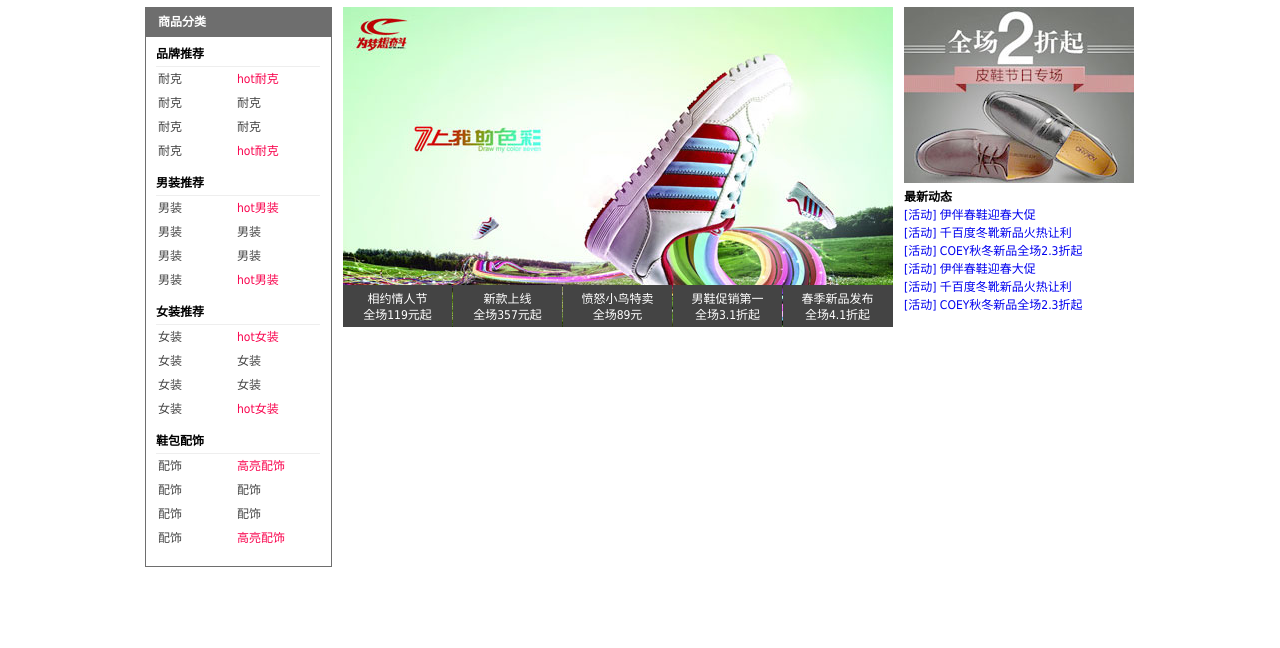
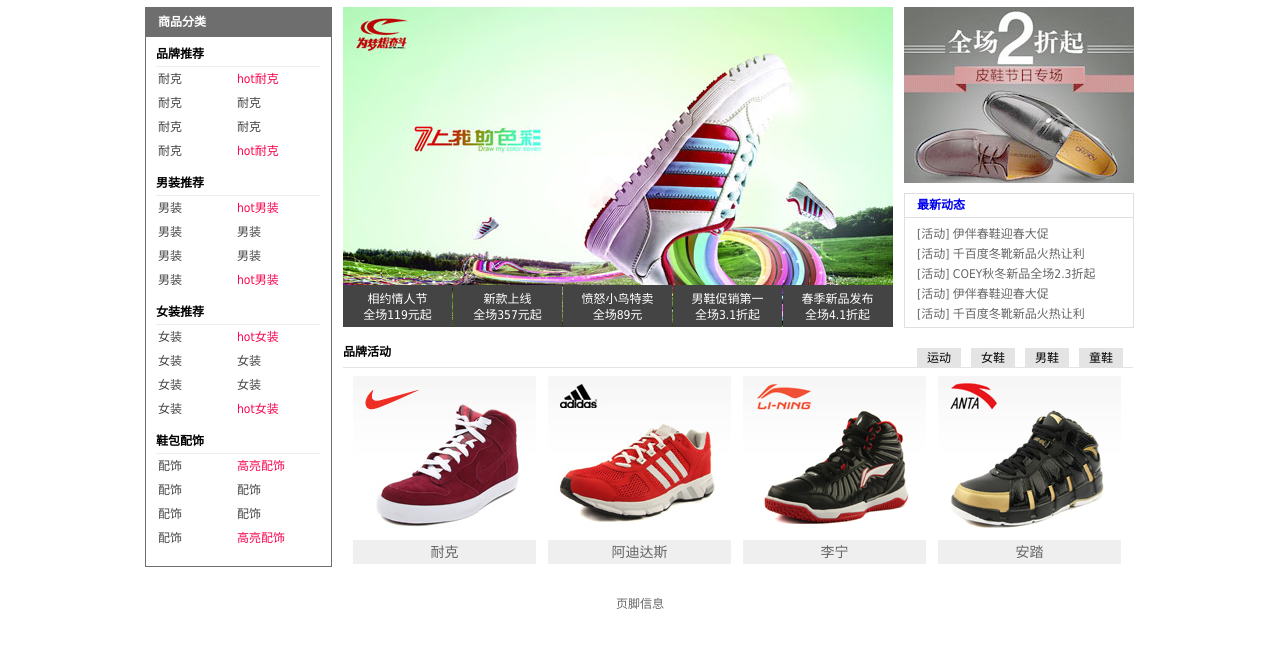
Before and after one commit to liao2524/event, a plain HTML site: page exercise/index.html in a window 1280 px wide. Shown: the part 108-756 px from the top of the page. Drawn offline with Linux system fonts and the light colour scheme.

Commit message:
完善整个HTML和CSS

```diff
--- a/exercise/index.html
+++ b/exercise/index.html
@@ -142,7 +142,7 @@
 	    </div>
 	</div>
 
-	<!-- 注意内容 -->
+	<!-- 主体内容 -->
 	<div id="content">
 		<div class="janeshop">
 			<!--分类   star  -->
@@ -216,7 +216,7 @@
 			</div>
 			<div class="jnNotice">
 				<div id="jnMiaosha">
-				<a href="#nogo" class="JS_css3"><img src="images/upload/20120216.jpg" alt="冬品清仓"  /></a>
+					<a href="#nogo" class="JS_css3"><img src="images/upload/20120216.jpg" alt="冬品清仓"  </a>
 				</div>
 				<div id="jnNoticeInfo">
 					<h2 title="最新动态">最新动态</h2>
@@ -231,8 +231,94 @@
 					<br class="clear" />
 				</div>
 		</div>
-			<div class="jnBrand"></div>
+			<div id="jnBrand">
+				<div id="jnBrandTab">
+					<h2 title="品牌活动">品牌活动</h2>
+					<ul>
+						<li><a title="运动" href="#nogo">运动</a></li>
+						<li><a title="女鞋" href="#nogo">女鞋</a></li>
+						<li><a title="男鞋" href="#nogo">男鞋</a></li>
+						<li><a title="Applife" href="#nogo">童鞋</a></li>
+					</ul>
+				</div>
+				<div id="jnBrandContent">
+					<div id="jnBrandList">
+						<ul>
+							<li>
+								<a href="###" class="JS_live"><img alt="耐克" src="images/upload/20120217.jpg"></a>
+								<span><a href="#nogo">耐克</a></span>
+							</li>
+							<li>
+								<a href="###"><img alt="耐克" src="images/upload/20120218.jpg"></a>
+								<span><a href="#nogo">阿迪达斯</a></span>
+							</li>
+							<li>
+								<a href="###"><img alt="耐克" src="images/upload/20120219.png"></a>
+								<span><a href="#nogo">李宁</a></span>
+							</li>
+							<li>
+								<a href="###"><img alt="耐克" src="images/upload/20120220.png"></a>
+								<span><a href="#nogo">安踏</a></span>
+							</li>
+							<li>
+								<a href="###"><img alt="耐克" src="images/upload/20120217.jpg"></a>
+								<span><a href="#nogo">耐克</a></span>
+							</li>
+							<li>
+								<a href="###"><img alt="耐克" src="images/upload/20120218.jpg"></a>
+								<span><a href="#nogo">阿迪达斯</a></span>
+							</li>
+							<li>
+								<a href="###"><img alt="耐克" src="images/upload/20120219.png"></a>
+								<span><a href="#nogo">李宁</a></span>
+							</li>
+							<li>
+								<a href="###"><img alt="耐克" src="images/upload/20120220.png"></a>
+								<span><a href="#nogo">安踏</a></span>
+							</li>
+
+							<li>
+								<a href="###"><img alt="耐克" src="images/upload/20120217.jpg"></a>
+								<span><a href="#nogo">耐克</a></span>
+							</li>
+							<li>
+								<a href="###"><img alt="耐克" src="images/upload/20120218.jpg"></a>
+								<span><a href="#nogo">阿迪达斯</a></span>
+							</li>
+							<li>
+								<a href="###"><img alt="耐克" src="images/upload/20120219.png"></a>
+								<span><a href="#nogo">李宁</a></span>
+							</li>
+							<li>
+								<a href="###"><img alt="耐克" src="images/upload/20120220.png"></a>
+								<span><a href="#nogo">安踏</a></span>
+							</li>
+
+							<li>
+								<a href="###"><img alt="耐克" src="images/upload/20120217.jpg"></a>
+								<span><a href="#nogo">耐克</a></span>
+							</li>
+							<li>
+								<a href="###"><img alt="耐克" src="images/upload/20120218.jpg"></a>
+								<span><a href="#nogo">阿迪达斯</a></span>
+							</li>
+							<li>
+								<a href="###"><img alt="耐克" src="images/upload/20120219.png"></a>
+								<span><a href="#nogo">李宁</a></span>
+							</li>
+							<li>
+								<a href="###"><img alt="耐克" src="images/upload/20120220.png"></a>
+								<span><a href="#nogo">安踏</a></span>
+							</li>
+
+						</ul>
 					</div>
 				</div>
+			</div>
+		</div>
+	</div>
+    <!-- 主体内容  end -->
+    <!-- 页面脚步 -->
+    <div id="footer" >页脚信息</div>
 </body>
 </html>
--- a/exercise/styles/main.css
+++ b/exercise/styles/main.css
@@ -291,19 +291,162 @@
     color: #FFFFFF;
 }
 
-/*公告分区样式*/
+/*动态分区样式*/
 #jnNotice{
     float: left;
-    height: 320px;
-    margin: hidden;
-    position: relative;
-    width: 550px;
+    height: 321px;
+    width: 230px;
+    overflow: hidden;
 }
+#jnMiaosha {
+    float: left;
+    height: 176px;
+    margin-bottom: 10px;
+    overflow: hidden;
+    width: 230px;
+}
+.JS_css3 img {
+    -webkit-transition:1s all;
+    -moz-transition:1s all;
+    -o-transition:1s all;
+    transition:1s all;
+}
+.JS_css3:hover img {
+    transform:rotate(720deg);
+}
+#jnNoticeInfo {
+    float: left;
+    border: 1px solid #DFDFDF;
+    height: 133px;
+    overflow: hidden;
+    width: 228px;
+}
+#jnNoticeInfo h2 {
+    height: 23px;
+    line-height: 23px;
+    border-bottom: 1px solid #DFDFDF;
+    text-indent:12px;
+}
+#jnNoticeInfo ul {
+    float: left;
+    padding: 6px 2px 0 12px;
+}
+#jnNoticeInfo li {
+    height: 20px;
+    line-height: 20px;
+    overflow: hidden;
+}
+#jnNoticeInfo li a{
+    color:#666666;
+}
+#jnNoticeInfo li a:hover{
+    color: #008CD7;
+    text-decoration: none;
+}
+
+
+
+
 /*品牌分区样式*/
 #jnBrand {
     float: left;
     height: 230px;
     margin: 10px 0 0;
     overflow: hidden;
-    width: 790px                                                                                                        ;
+    width: 790px;
 }
+#jnBrandTab {
+    border-bottom: 1px solid #E4E4E4;
+    height: 29px;
+    position: relative;
+    width: 790px;
+    float: left;
+}
+#jnBrandTab h2 {
+    height: 29px;
+    line-height: 29px;
+    left: 0;
+    position: absolute;
+    width: 100px;
+}
+#jnBrandTab ul {
+    position: absolute;
+    right: 0;
+    top: 10px;
+}
+#jnBrandTab li {
+    float: left;
+    margin: 0 10px 0 0;
+}
+#jnBrandTab li a {
+    background-color: #E4E4E4;
+    color: #000000;
+    display: inline-block;
+    height: 20px;
+    line-height: 20px;
+    padding: 0 10px;
+}
+#jnBrandTab .chos {
+    background: url("../images/chos.gif") no-repeat scroll 50% bottom transparent;
+    padding-bottom: 3px;
+}
+#jnBrandTab .chos a {
+    background-color: #FA5889;
+    color: #FFFFFF;
+    outline: 0 none;
+}
+#jnBrandContent {
+    float: left;
+    height: 188px;
+    overflow: hidden;
+    margin: 8px 5px;
+    width: 790px;
+    position: relative;
+}
+#jnBrandList {
+    position: absolute;
+    left: 0;
+    top: 0;
+    width: 3200px;
+}
+#jnBrandContent li {
+    float: left;
+    height: 188px;
+    overflow: hidden;
+    padding: 0 5px;
+    position: relative;
+    width: 185px;
+}
+#jnBrandContent li img {
+    left: 5px;
+    position: absolute;
+    top: 0;
+}
+#jnBrandContent li span {
+    background-color: #EFEFEF;
+    bottom: 0;
+    color: #666666;
+    display: inline-block;
+    font-size: 14px;
+    height: 24px;
+    line-height: 24px;
+    overflow: hidden;
+    position: absolute;
+    text-align: center;
+    width: 183px;
+}
+#jnBrandContent li a {
+    color:#666666;
+}
+#jnBrandContent li a:hover{
+    color: #008CD7;
+    text-decoration: none;
+}
+/* footer */
+#footer {
+    margin: 0 auto;
+    width: 990px;
+    color: #666666;
+    padding: 18px 0;
+    text-align: center;
+}
```
Lines whose indentation alone changed are shown as unchanged.
